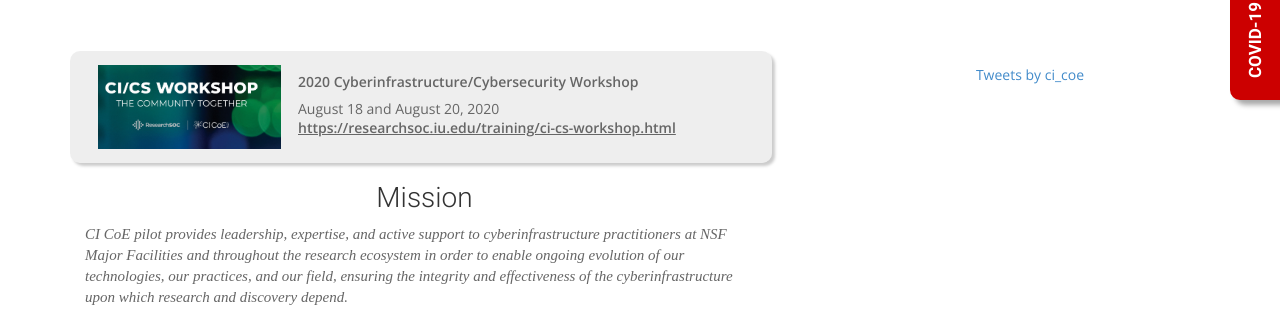
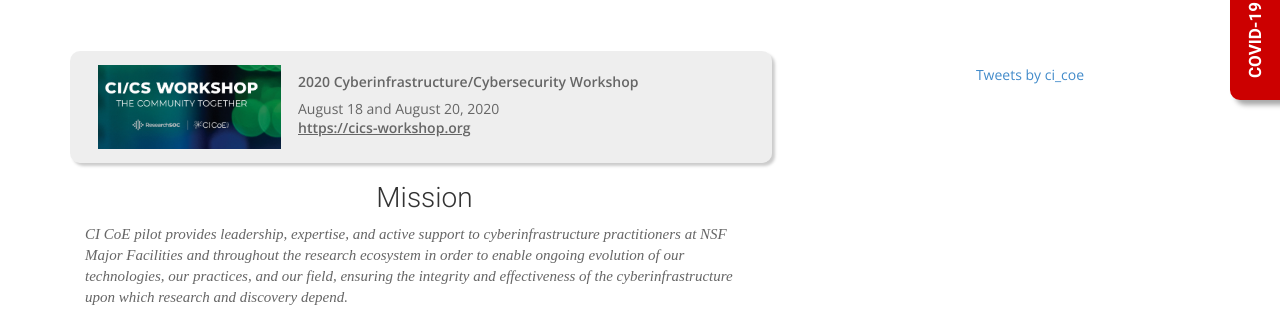
Before and after one commit to cicoe/cicoe.github.io, a Jekyll site: the page built from index.html, in a window 1280 px wide. Shown: the part 395-707 px from the top of the page. Built offline with Jekyll 4.4.1, drawn with Linux system fonts in a browser that asks for light colours; nearby versions of some CDN libraries; some web fonts are replaced; comment, search, counter and statistics services are not loaded; some of the changed lines change nothing that is shown.

Commit message:
Update index.html

```diff
--- a/index.html
+++ b/index.html
@@ -12,7 +12,7 @@ permalink: /
                 <div class="col-md-12" style="padding: 0; padding-right: 0.5em">
                     <div class="alert-info" style="min-height: 8em; padding: 1em; padding-left: 2em">
                         <div style="margin: auto; float: left; width: 200px">
-                            <a href="https://researchsoc.iu.edu/training/ci-cs-workshop.html" target="_blank">
+                            <a href="https://cics-workshop.org" target="_blank">
                                 <img src="img/news/cics-workshop.png" style="max-height: 6em"/>
                             </a>
                         </div>
@@ -22,8 +22,8 @@ permalink: /
                             </p>
                             <p>
                                 August 18 and August 20, 2020<br/>
-                                <a href="https://researchsoc.iu.edu/training/ci-cs-workshop.html" target="_blank">
-                                    https://researchsoc.iu.edu/training/ci-cs-workshop.html
+                                <a href="https://cics-workshop.org" target="_blank">
+                                    https://cics-workshop.org
                                 </a>
                             </p>
                         </div>
```
